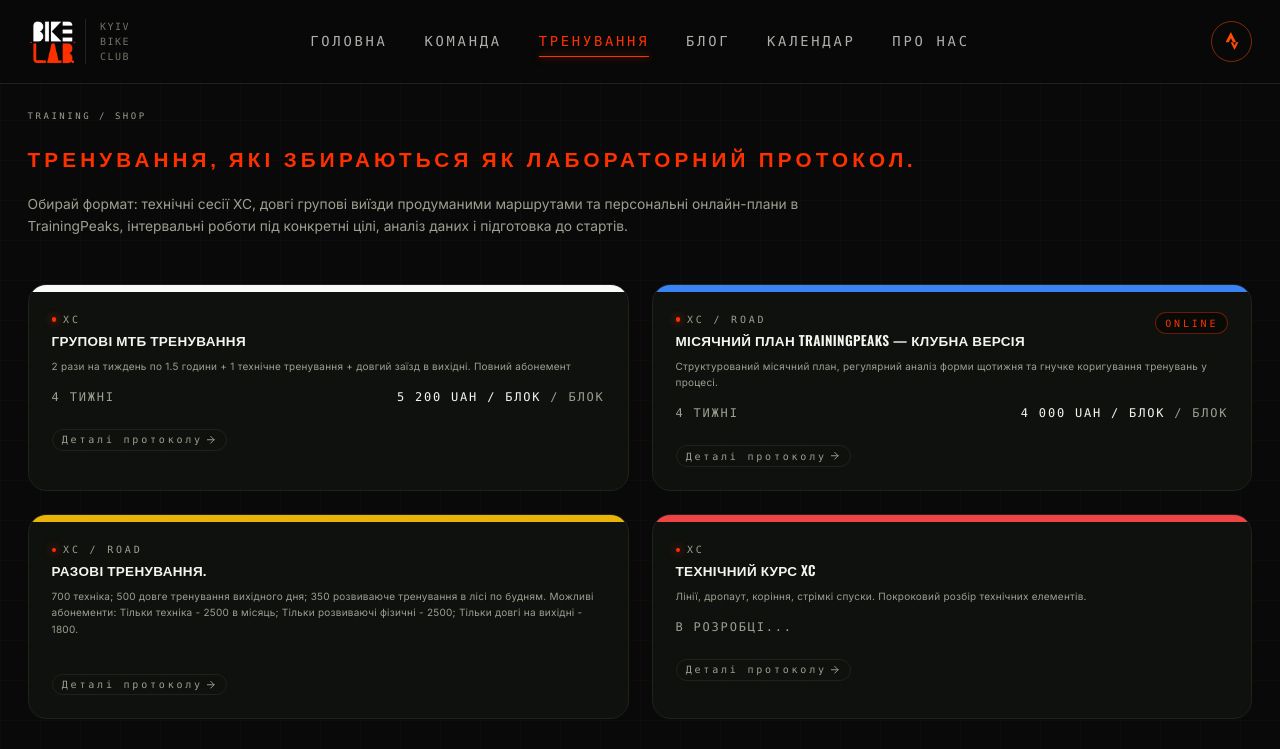
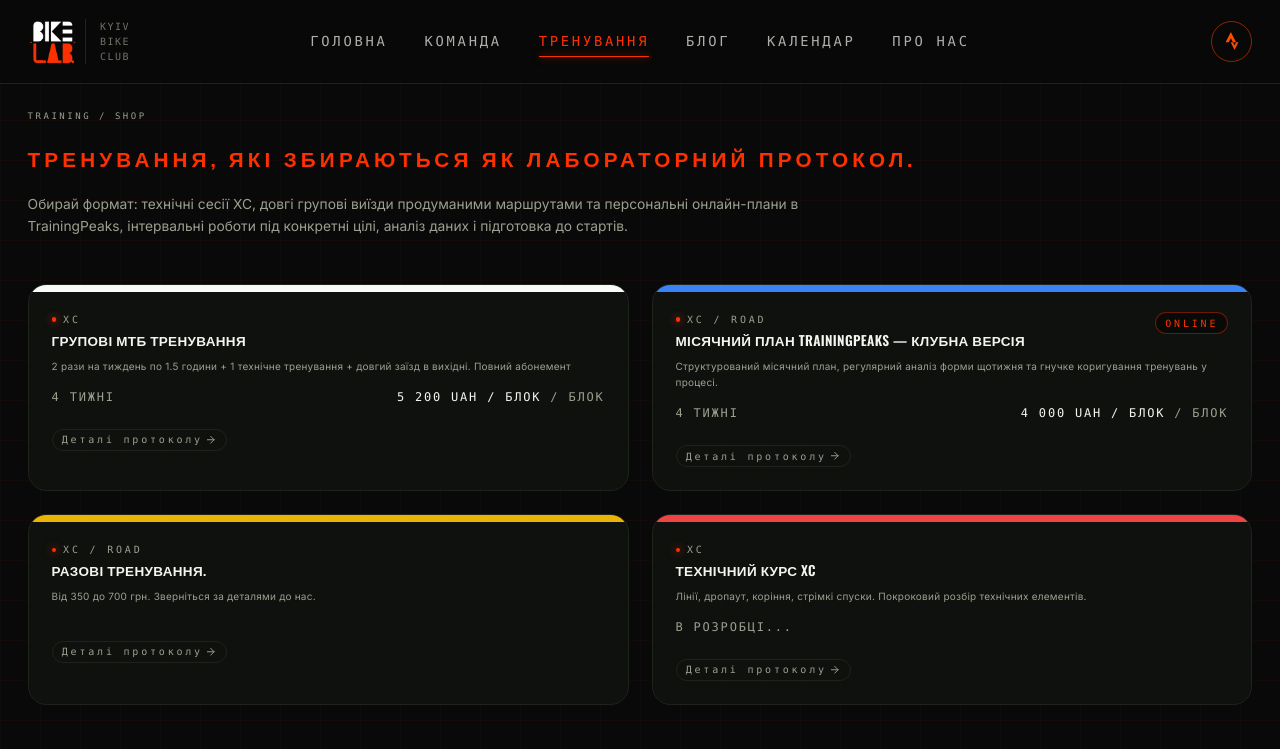
Before and after one commit to VasileAdicto/bikelab-site, a Next.js app: page /training in a window 1280 px wide. Shown: the top 749 px of the page. Built offline with nearby package versions, Linux system fonts and the light colour scheme.

Commit message:
Update training description in the training page to provide clearer pricing information and contact details.

```diff
--- a/src/app/training/page.tsx
+++ b/src/app/training/page.tsx
@@ -26,7 +26,7 @@ const trainings = [
     level: "All" as const,
     stripeColor: "yellow" as const,
     description:
-      "700 техніка; 500 довге тренування вихідного дня; 350 розвиваюче тренування в лісі по будням. Можливі абонементи: Тільки техніка - 2500 в місяць; Тільки розвиваючі фізичні - 2500; Тільки довгі на вихідні - 1800.",
+      "Від 350 до 700 грн. Зверніться за деталями до нас.",
     price: "",
     duration: "",
     badge: "",
```
